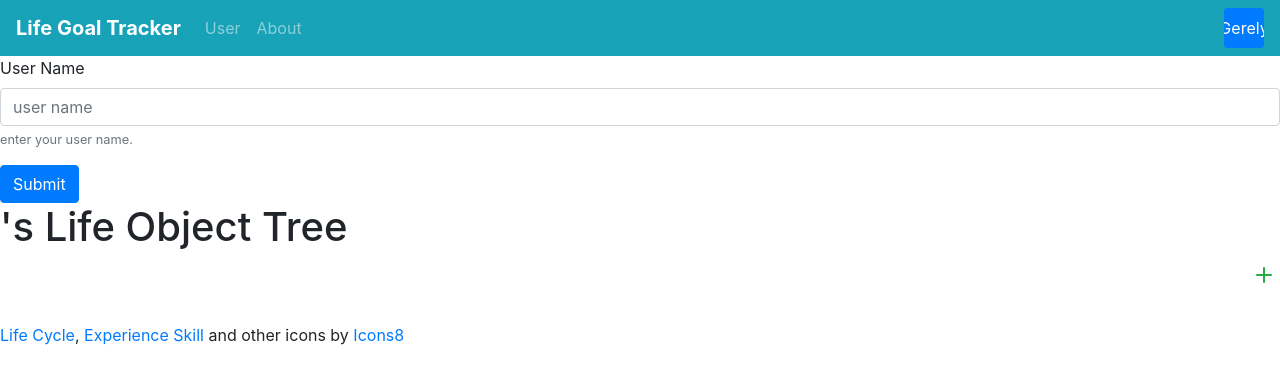
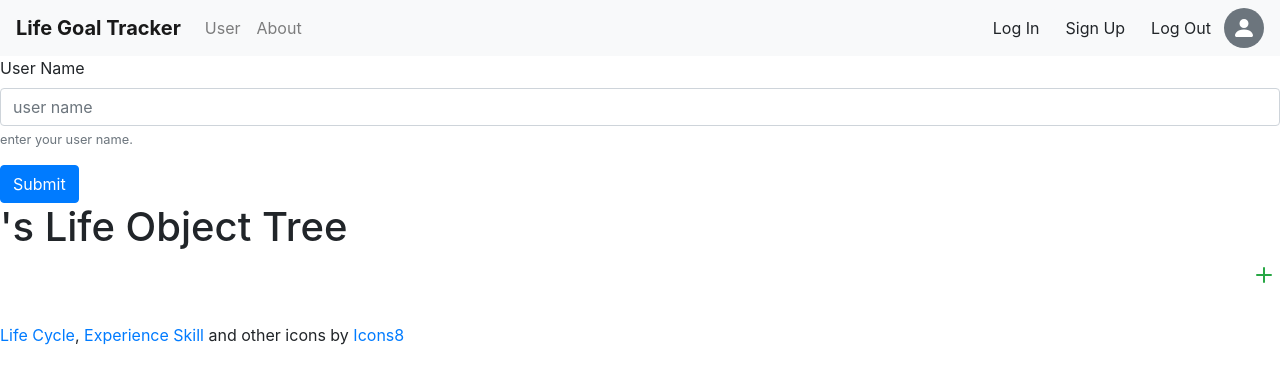
Before and after one commit to HMJBS/LifeGoalApp, a Vue app: page / in a window 1280 px wide. Shown: the top 384 px of the page. Built offline with nearby package versions, Linux system fonts and the light colour scheme.

Commit message:
update navbar design

```diff
--- a/src/App.vue
+++ b/src/App.vue
@@ -1,7 +1,6 @@
 <template>
   <div id="app">
-    <b-navbar toggleable="lg" type="dark" variant="info">
-
+    <b-navbar toggleable="lg" type="light" variant="light">
       <b-navbar-brand class="font-weight-bolder" to="/">Life Goal Tracker</b-navbar-brand>
 
       <b-navbar-toggle target="nav-collapse"></b-navbar-toggle>
@@ -9,16 +8,91 @@
       <b-collapse id="nav-collapse" is-nav>
         <b-navbar-nav>
           <b-nav-item to="/user">User</b-nav-item>
-          <b-nav-item to="/about" >About</b-nav-item>
+          <b-nav-item to="/about">About</b-nav-item>
         </b-navbar-nav>
 
         <!-- Right Alligned-->
+
         <b-navbar-nav class="ml-auto">
-          <b-avatar variant="primary" rounded>Gerely</b-avatar>
+          <b-button
+            variant="light"
+            id="loginButton"
+            aria-controls="login-collapse"
+            :aria-expanded="visibles.login ? 'true': 'false'"
+            :class="visibles.login ? null : 'collapsed'"
+            @click="openOnly('login')"
+          >Log In</b-button>
+          <b-button
+            variant="light"
+            id="signupButton"
+            aria-controls="signup-collapse"
+            :aria-expanded="visibles.signup ? 'true': 'false'"
+            :class="visibles.signup ? null : 'collapsed'"
+            @click="openOnly('signup')"
+          >Sign Up</b-button>
+          <b-button
+            variant="light"
+            id="logoutButton"
+            aria-controls="logout-collapse"
+            :aria-expanded="visibles.logout ? 'true': 'false'"
+            :class="visibles.logout ? null : 'collapsed'"
+            @click="openOnly('logout')"
+          >Log Out</b-button>
+          <b-avatar></b-avatar>
         </b-navbar-nav>
       </b-collapse>
     </b-navbar>
-
-    <router-view/>
+    <b-collapse id="login-collapse" v-model="visibles.login">
+      <b-card style="max-width: 50rem;" class="mb-2 float-right">Log In</b-card>
+    </b-collapse>
+    <b-collapse id="signup-collapse" v-model="visibles.signup">
+      <b-card style="max-width: 50rem;" class="mb-2 float-right">Sign Up</b-card>
+    </b-collapse>
+    <b-collapse id="logout-collapse" v-model="visibles.logout">
+      <b-card style="max-width: 50rem;" class="mb-2 float-right">Log Out</b-card>
+    </b-collapse>
+    <router-view />
   </div>
 </template>
+
+<script>
+export default {
+  name: 'App',
+  data() {
+    return {
+      visibles: {
+        login: false,
+        signup: false,
+        logout: false
+      }
+    };
+  },
+  methods: {
+    /**
+     * show only 1 collapse
+     */
+    openOnly(element) {
+      switch (element) {
+        case 'login': {
+          this.visibles.signup = false;
+          this.visibles.logout = false;
+          this.visibles.login = true;
+          break;
+        }
+        case 'signup': {
+          this.visibles.login = false;
+          this.visibles.logout = false;
+          this.visibles.signup = true;
+          break;
+        }
+        case 'logout': {
+          this.visibles.login = false;
+          this.visibles.signup = false;
+          this.visibles.logout = true;
+          break;
+        }
+      }
+    }
+  }
+};
+</script>
```
